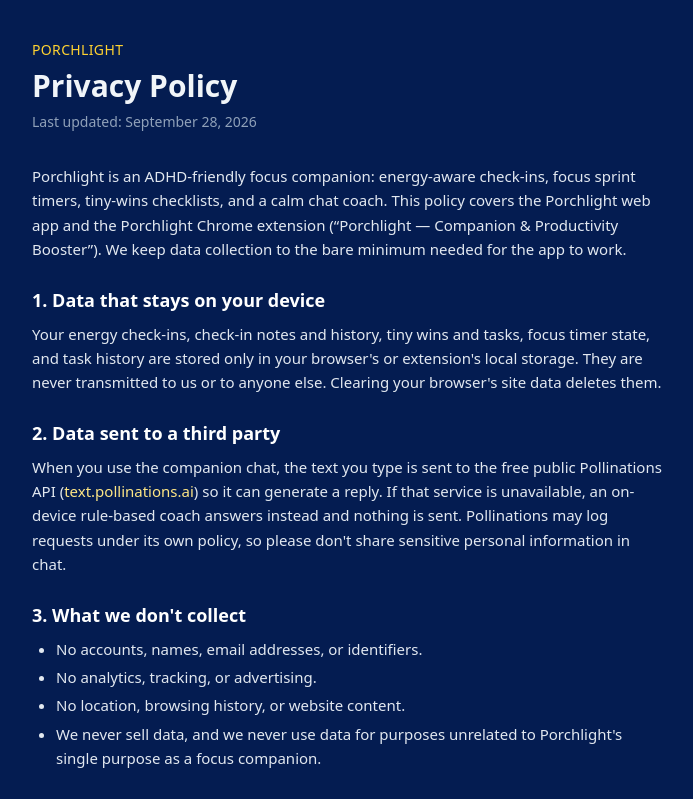
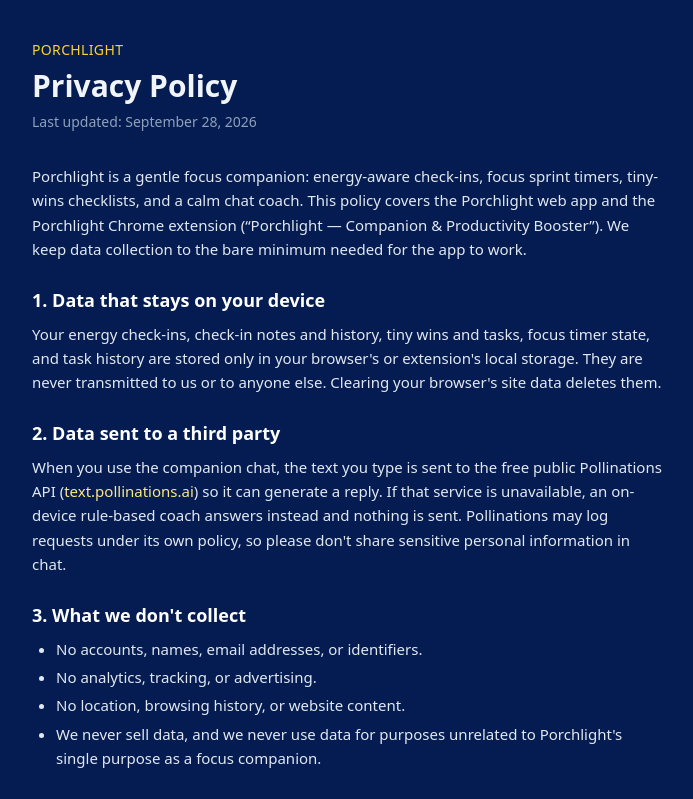
Before and after one commit to rvyasa6/porchlight_agent, a Next.js app: page /privacy in a window 1280 px wide. Shown: the top 799 px of the page, without its empty margins (292-985 px from the left). Built offline with nearby package versions, Linux system fonts and the light colour scheme.

Commit message:
Rebrand to gentle focus companion, extension v1.2.0

```diff
--- a/app/privacy/page.tsx
+++ b/app/privacy/page.tsx
@@ -4,7 +4,7 @@
 export const metadata: Metadata = {
   title: "Privacy Policy — Porchlight",
   description:
-    "Privacy policy for Porchlight, the ADHD-friendly focus companion (web app and Chrome extension).",
+    "Privacy policy for Porchlight, the gentle focus companion (web app and Chrome extension).",
 };
 
 const updated = "September 28, 2026";
@@ -25,7 +25,7 @@
 
         <div className="space-y-6 text-[15px] leading-relaxed text-slate-200">
           <p>
-            Porchlight is an ADHD-friendly focus companion: energy-aware
+            Porchlight is a gentle focus companion: energy-aware
             check-ins, focus sprint timers, tiny-wins checklists, and a calm
             chat coach. This policy covers the Porchlight web app and the
             Porchlight Chrome extension (&ldquo;Porchlight &mdash; Companion
```
